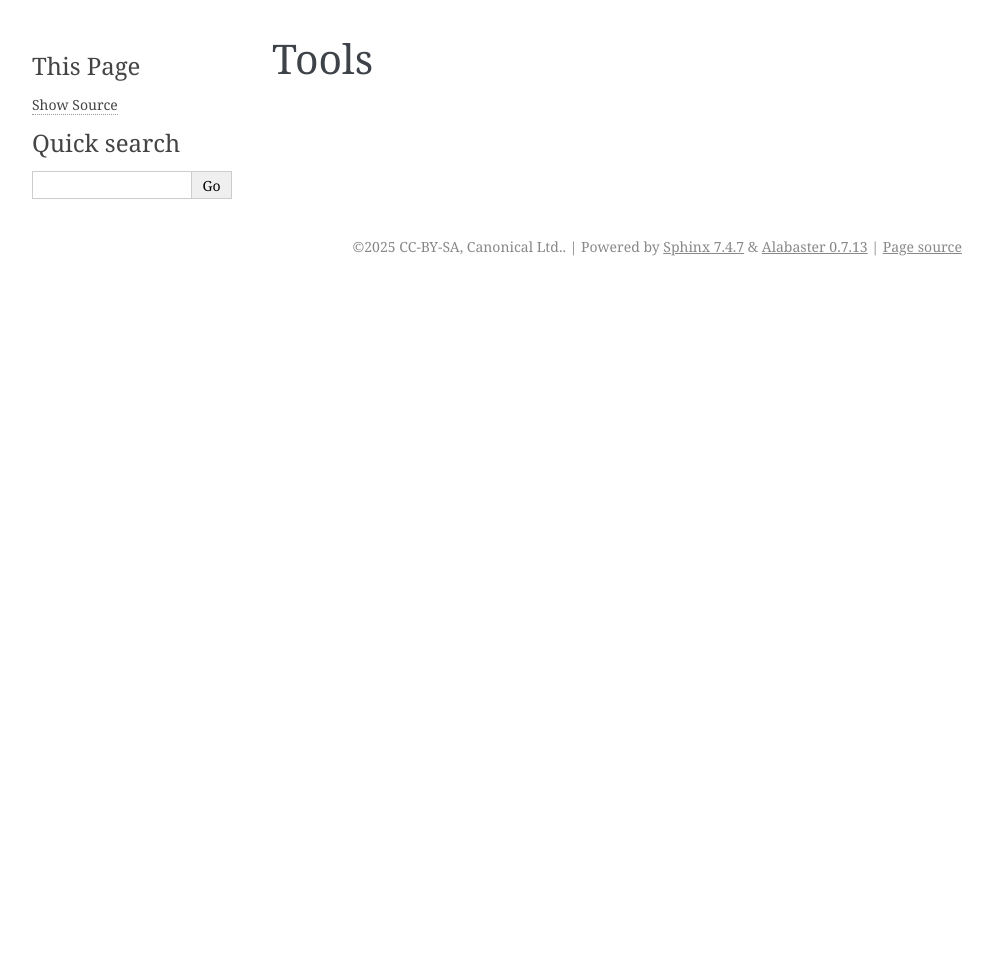
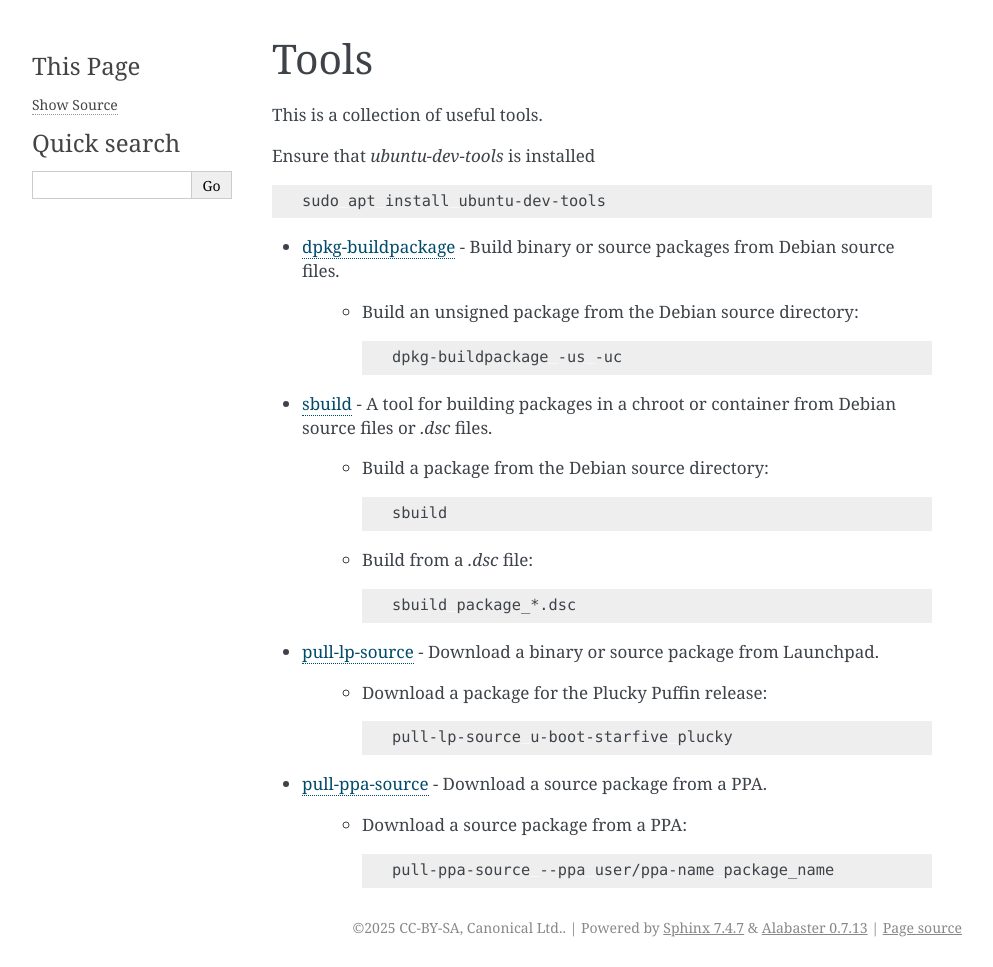
Before and after one commit to canonical/risc-v-cookbook, a Sphinx documentation site: the page built from docs/reference/tools.rst, in a window 1280 px wide. Shown: the whole page, without its empty margins (148-1141 px from the left). Built offline with Sphinx 7.4.7, drawn with Linux system fonts in a browser that asks for light colours; before the commit the page ends 900 px from its top, so only the background shows below that.

Commit message:
reference: populate tools

```diff
--- a/docs/reference/tools.rst
+++ b/docs/reference/tools.rst
@@ -1,2 +1,50 @@
+.. SPDX-License-Identifier: CC-BY-SA-4.0
+
 Tools
 =====
+
+This is a collection of useful tools.
+
+Ensure that `ubuntu-dev-tools` is installed
+
+.. code:: bash
+
+    sudo apt install ubuntu-dev-tools
+
+* `dpkg-buildpackage <https://man7.org/linux/man-pages/man1/dpkg-buildpackage.1.html>`_ - Build binary or source packages from Debian source files.
+
+    * Build an unsigned package from the Debian source directory:
+
+      .. code:: bash
+
+          dpkg-buildpackage -us -uc
+
+* `sbuild <https://wiki.debian.org/sbuild>`_ - A tool for building packages in a chroot or container from Debian source files or `.dsc` files.
+
+    * Build a package from the Debian source directory:
+
+      .. code:: bash
+
+          sbuild
+
+    * Build from a `.dsc` file:
+
+      .. code:: bash
+
+        sbuild package_*.dsc
+
+* `pull-lp-source <https://manpages.ubuntu.com/manpages/xenial/man1/pull-lp-source.1.html>`_ - Download a binary or source package from Launchpad.
+
+    * Download a package for the Plucky Puffin release:
+
+      .. code:: bash
+
+          pull-lp-source u-boot-starfive plucky
+
+* `pull-ppa-source <https://manpages.debian.org/unstable/ubuntu-dev-tools/pull-ppa-source.1.en.html>`_ - Download a source package from a PPA.
+
+    * Download a source package from a PPA:
+
+      .. code:: bash
+
+          pull-ppa-source --ppa user/ppa-name package_name
```
